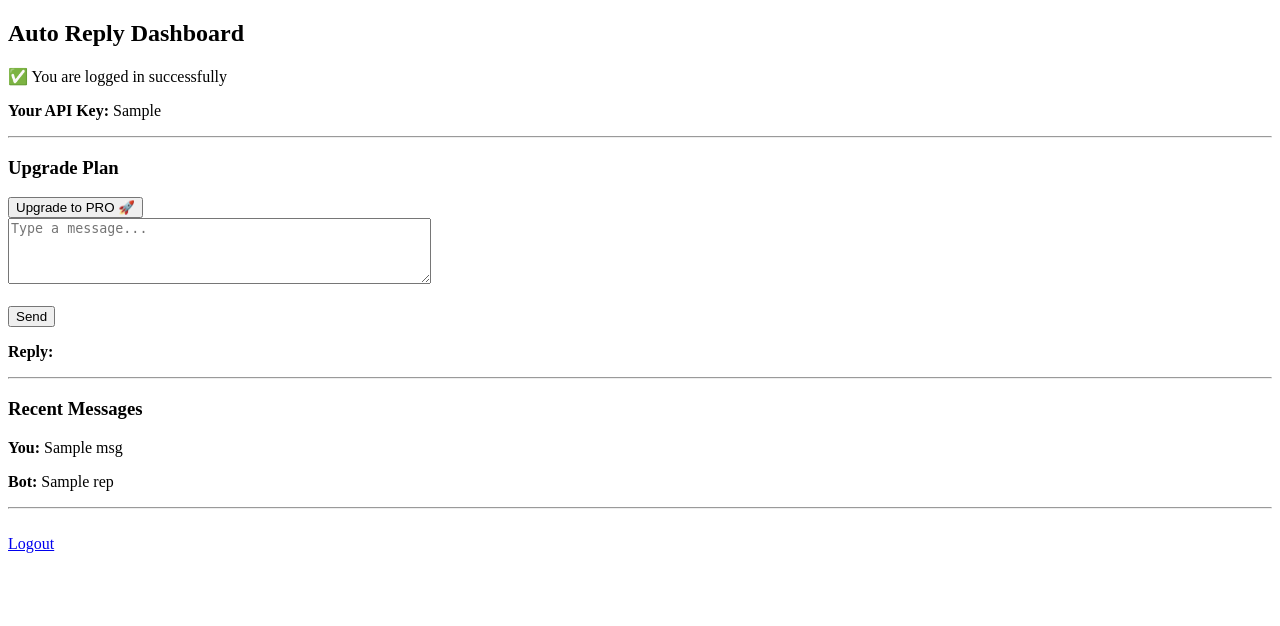
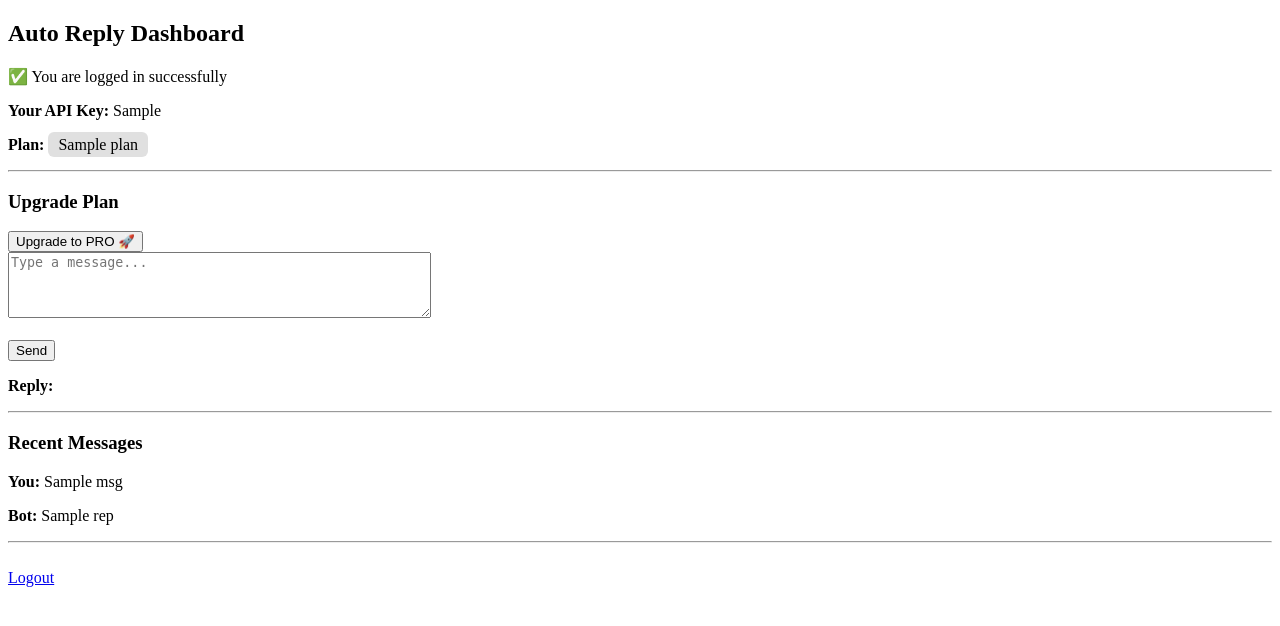
Before and after one commit to shreedev-arch/autoreply-saas, a Flask app: template templates/auto_reply.html in a window 1280 px wide. Shown: the top 626 px of the page. Run offline with Flask 3, Linux system fonts and the light colour scheme; the template is opened without the code that fills it: most values are stand-ins (such as "Sample title", 1, 10 or a date in 2020).

Commit message:
Show plan badge in UI

```diff
--- a/app.py
+++ b/app.py
@@ -116,6 +116,8 @@ def auto_reply():
 
         cur.execute("SELECT api_key FROM api_keys WHERE user=?", (session["user"],))
         api_key = cur.fetchone()[0]
+        cur.execute("SELECT plan FROM users WHERE username=?", (session["user"],))
+        plan = cur.fetchone()[0]
 
         cur.execute(
             "SELECT message, reply FROM messages WHERE user=? ORDER BY id DESC LIMIT 10",
@@ -124,7 +126,7 @@ def auto_reply():
         history = cur.fetchall()
         conn.close()
 
-        return render_template("auto_reply.html", api_key=api_key, history=history)
+        return render_template("auto_reply.html", api_key=api_key, history=history, plan=plan)
 
         data = request.get_json(silent=True) or {}
         msg = data.get("message", "").strip()
--- a/templates/auto_reply.html
+++ b/templates/auto_reply.html
@@ -9,6 +9,10 @@
 <p>✅ You are logged in successfully</p>
 
 <p><strong>Your API Key:</strong> {{ api_key }}</p>
+<p>
+  <strong>Plan:</strong>
+  <span style="padding:4px 10px; background:#e0e0e0; border-radius:6px;">{{ plan }}</span>
+</p>
 
 <hr>
 
```
